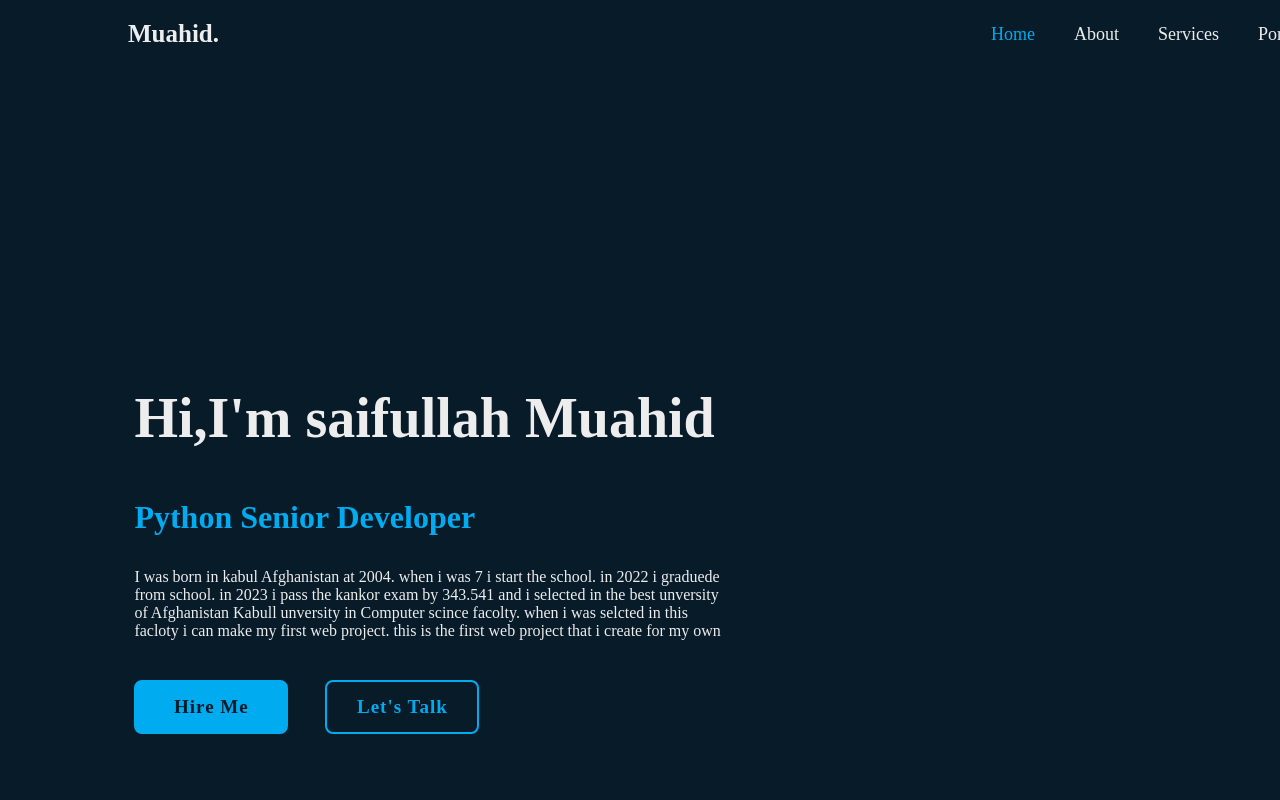
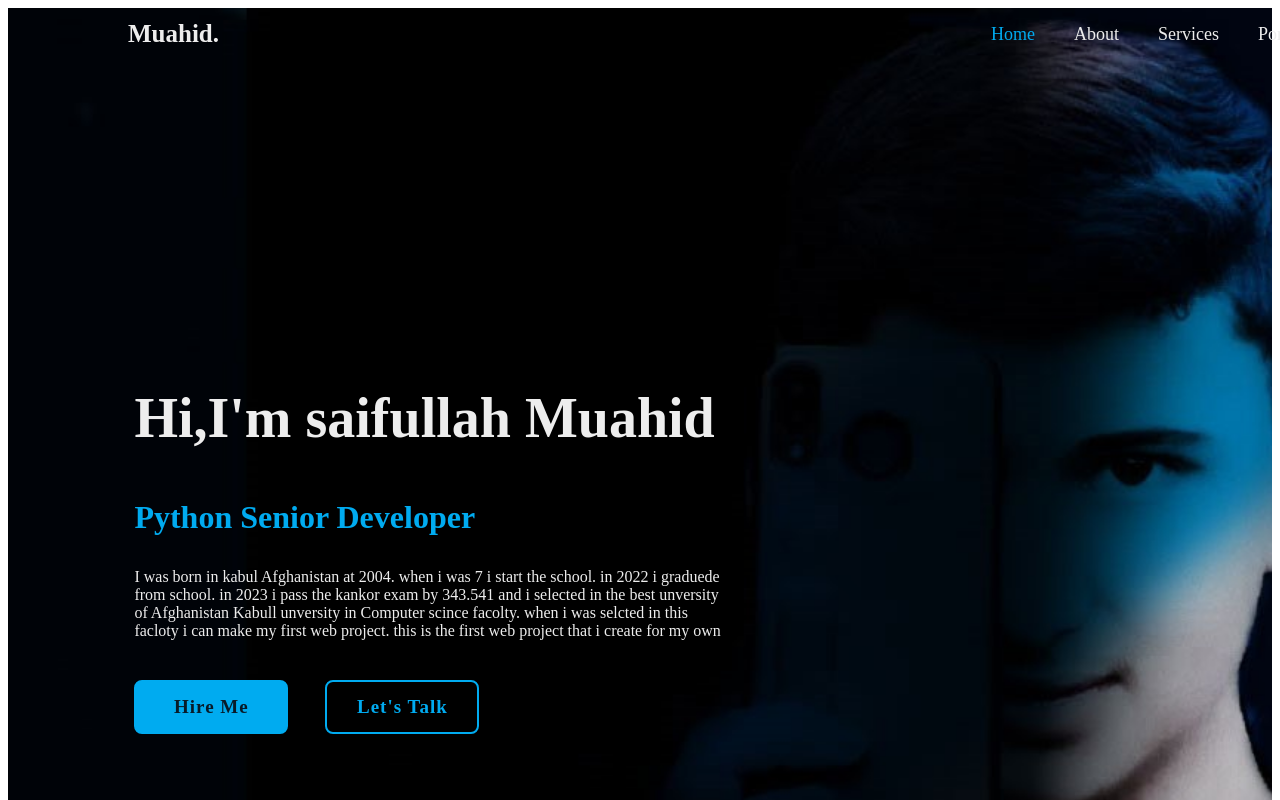
Before and after one commit to Muahid1312/My-profile, a plain HTML site: page My profile.html in a window 1280 px wide. Shown: the top 800 px of the page. Drawn offline with nearby package versions, Linux system fonts and the light colour scheme.

Commit message:
This is the changes

```diff
--- a/My profile.html
+++ b/My profile.html
@@ -46,6 +46,7 @@
             <a href = "#"><i class='bx bxl-twitter' style='color:#ffffff' ></i></a>
             <a href = "#"><i class='bx bxl-linkedin' style='color:#ffffff' ></i></a>
         </div>
+        <img src
     </section>
 
 </body>
--- a/style.css
+++ b/style.css
@@ -8,7 +8,9 @@
 }
 
 body {
-    background: #081b29;
+
+
+
     color:#ededed;
 }
 .header {
@@ -47,6 +49,9 @@ body {
 
 .home {
     height:100vh;
+    background: url("Image.jpg") no-repeat;
+    background-size:cover;
+    background-position: center;
     display: flex;
     align-items:center;
     padding:10%;
```
Also changed, not shown: Image.jpg (added), 1 other file.
